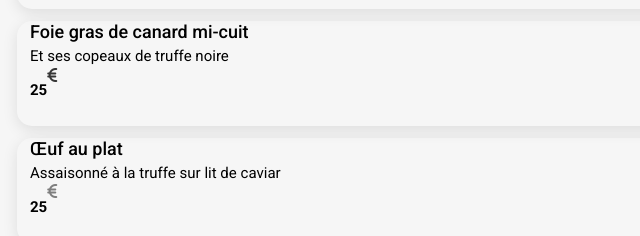
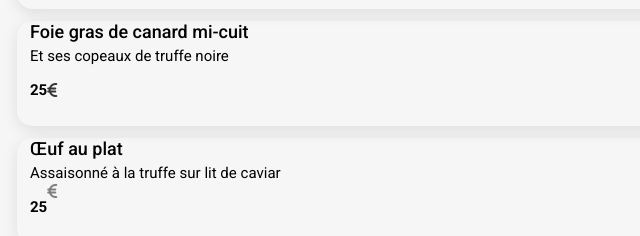
Before and after one commit to RodolpheACHY/ohmyfood, a plain HTML site: page restaurants/la-palette-du-gout.html in a window 1280 px wide. Shown: the part 521-757 px from the top of the page, 0-640 px from the left. Drawn offline with Linux system fonts and the light colour scheme; a web font is replaced by a local one.

Commit message:
Add a container and his properties with his values to manage emplacement euro sign in card + add this class in markup

```diff
--- a/restaurants/SASS/menus.scss
+++ b/restaurants/SASS/menus.scss
@@ -186,3 +186,8 @@
     text-rendering: auto;
     color: $footer-bg-color;
 }
+
+.menus__euro-sign-container {
+    display: flex;
+    align-items: center;
+}
```
Also changed, not shown: restaurants/CSS/style.css, 1 other file.
